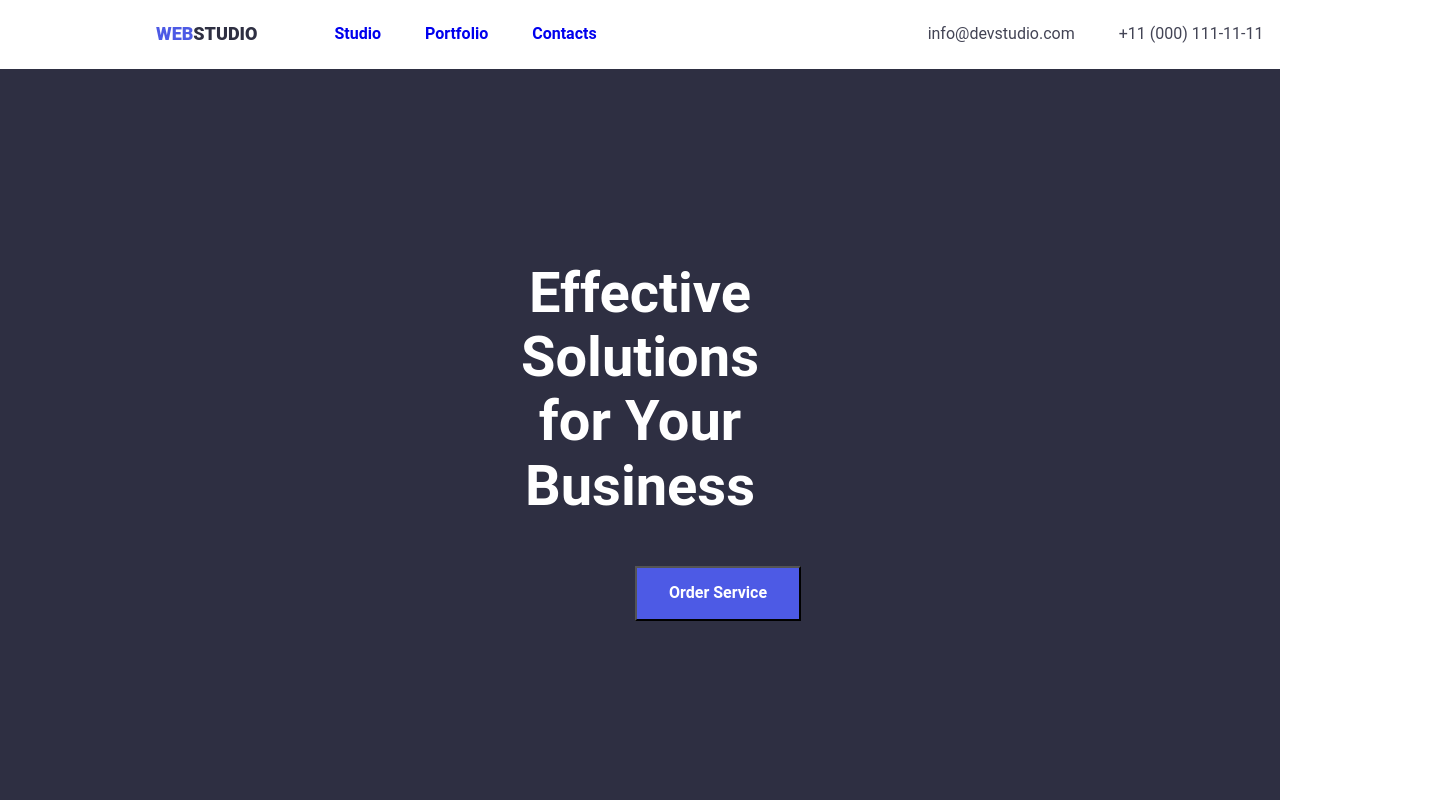
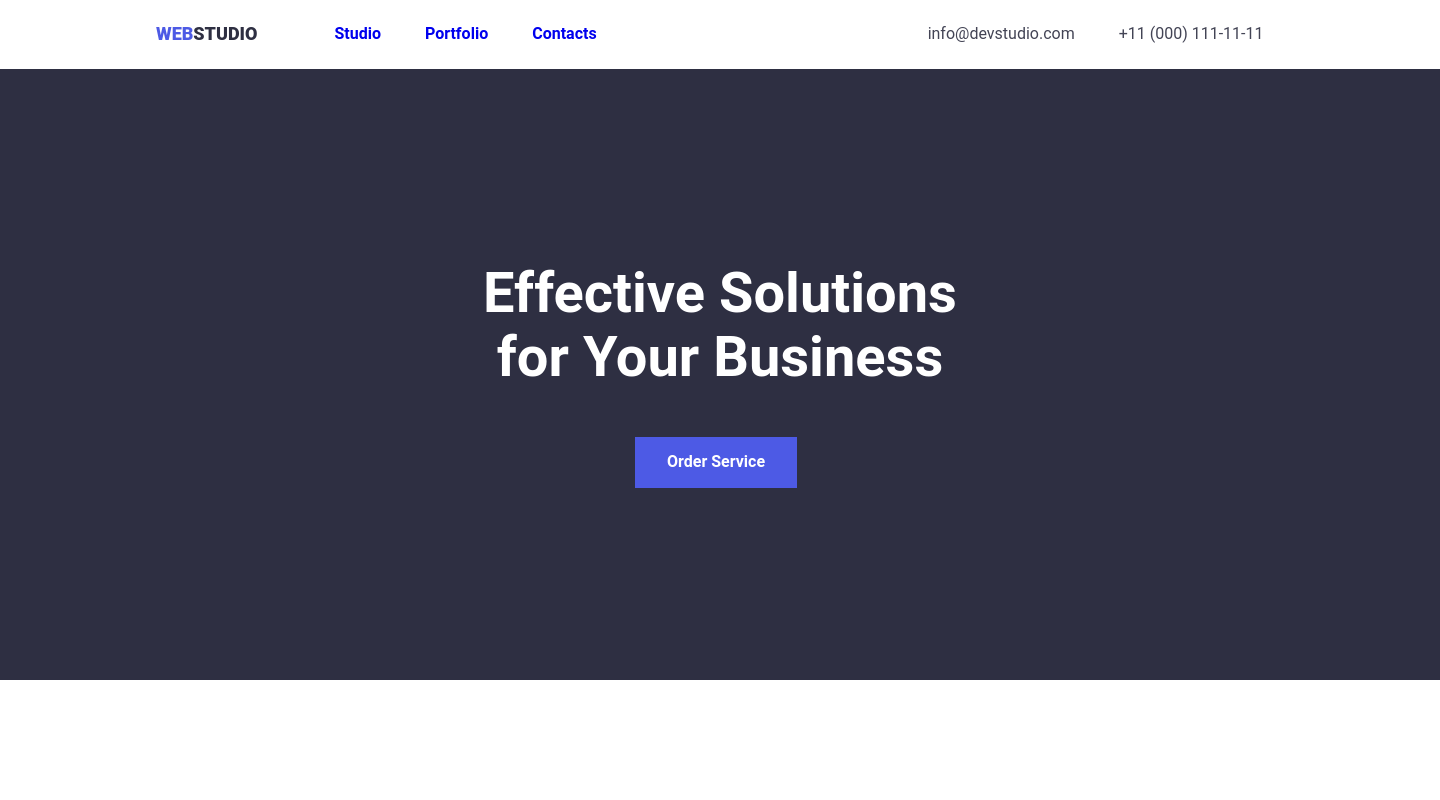
Before and after one commit to Savitsky95/goit-markup-hw-002, a plain HTML site: page index.html in a window 1280 px wide. Shown: the top 800 px of the page, 1440 px wide, since content can reach past the window. Drawn offline with nearby package versions, Linux system fonts and the light colour scheme.

Commit message:
fix hero section

```diff
--- a/css/style.css
+++ b/css/style.css
@@ -15,19 +15,19 @@
 }
 .top-color {
     background-color: #2E2F42;
-    display: flex;
-    padding-top: 192px;
-    padding-bottom: 192px;
+    display: inline-block;
+    padding: 192px 474px;
 }
 .container-top-color {
+    width: 492px;
+    justify-content: center;
 }
 .text {
     color: #FFFFFF;
     text-align: center;
     font-weight: 600;
     font-size: 56px;
-    margin-left: 474px;
-        margin-right: 474px;
+    padding: 0%;
 }
 .first-button {
     background-color: var(--button-color);
@@ -38,7 +38,8 @@
     font-family: inherit;
     margin-top: 48px;
     padding: 16px 32px;
-    margin-left: 635px;
+    border: 0;
+    margin-left: 161px
 }
 .secondlogo {
     color: #F4F4FD;
--- a/index.html
+++ b/index.html
@@ -7,7 +7,8 @@
     <meta name="viewport" content="width=device-width, initial-scale=1.0">
     <title>Document</title>
     <link rel="stylesheet" href="./css/style.css">
-    <link rel="stylesheet" href="./css/modern-normalize.css">
+    <link rel="stylesheet"
+        href="https://cdnjs.cloudflare.com/ajax/libs/modern-normalize/1.0.0/modern-normalize.min.css">
 </head>
 
 <body class="body">
```
Also changed, not shown: portfolio.html (+2 -1 lines).
